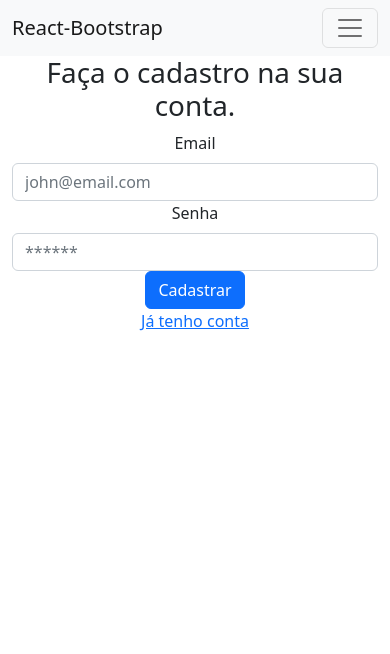
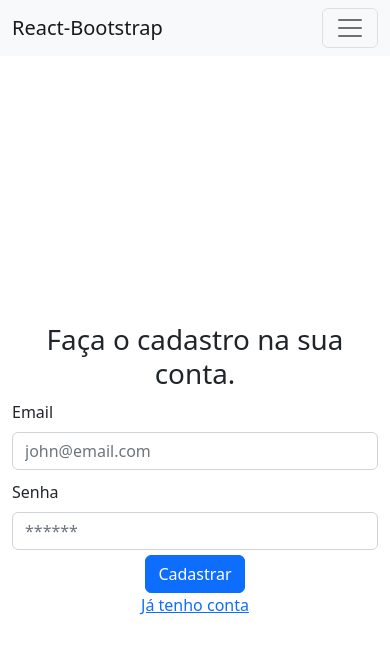
Before and after one commit to gabrielnavas/ecommerce-mern-frontend, a React (Create React App) app: page /signup in a window 390 px wide. Shown: the top 654 px of the page. Built offline with nearby package versions, Linux system fonts and the light colour scheme.

Commit message:
add css, and basic home

```diff
--- /dev/null
+++ b/src/pages/Home.css
@@ -0,0 +1,5 @@
+.home__categoryall--link {
+  text-align: right;
+  display: block;
+  text-decoration: none;
+}
--- a/src/pages/Home.js
+++ b/src/pages/Home.js
@@ -1,8 +1,26 @@
 import React from 'react'
+import { Link } from 'react-router-dom'
+
+import './Home.css'
 
 function Home() {
   return (
-    <div>Home</div>
+    <div>
+      <img src="https://res.cloudinary.com/learn-code-10/image/upload/v1653947013/yqajnhqf7usk56zkwqi5.png" alt="img top" />
+      <div className="featured-products-container container mt-4">
+        <h2>Last products</h2>
+        {/* last products here */}
+      </div>
+      <div>
+        <Link to="/category/all" className='home__categoryall--link'>
+          See more {">>"}
+        </Link>
+      </div>
+      {/* banner */}
+      <div className="sale_banner--container mt-4">
+      <img src="https://res.cloudinary.com/learn-code-10/image/upload/v1654093280/xkia6f13xxlk5xvvb5ed.png" alt='banner' />
+      </div>
+    </div>
   )
 }
 
--- a/src/pages/Login.js
+++ b/src/pages/Login.js
@@ -19,18 +19,18 @@ function Login() {
         <Col md={6} className="login__form--container">
           <Form style={{ width: "100%" }} onSubmit={handleSubmit}>
             <h1>Entre com sua conta.</h1>
-            <Form.Group>
+            <Form.Group className="login__form--group">
               <Form.Label>Email</Form.Label>
               <Form.Control type ="email" placeholder="john@email.com" required value={email} onChange={e => setEmail(e.target.value)} />
             </Form.Group>
-            <Form.Group>
+            <Form.Group className="login__form--group">
               <Form.Label>Senha</Form.Label>
               <Form.Control type ="password" placeholder="******" required value={password} onChange={e => setPassword(e.target.value)} />
             </Form.Group>
             <Form.Group>
               <Button type="submit">Entrar</Button>
             </Form.Group>
-            <p><Link>Não tenho conta ainda</Link></p>
+            <p><Link to="/signup">Não tenho conta ainda</Link></p>
           </Form>
         </Col>
         <Col md={6} className="login__image--container"></Col>
--- /dev/null
+++ b/src/pages/Signup.css
@@ -0,0 +1,27 @@
+.signup__image--container {
+  background-image: url(https://images.unsplash.com/photo-1612690669207-fed642192c40?ixlib=rb-1.2.1&ixid=MnwxMjA3fDB8MHxzZWFyY2h8OXx8dGVjaHxlbnwwfDF8MHx3aGl0ZXw%3D&auto=format&fit=crop&w=800&q=60);
+  height: 90vh;
+  background-size: cover;
+}
+
+.signup__form--container {
+  display: flex;
+  flex-direction: column;
+  align-items: flex-start;
+  justify-content: center;
+  height: 100vh;
+}
+
+.signup__form--group {
+  display: flex;
+  flex-direction: column;
+  align-items: flex-start;
+  margin-bottom: 5px;
+  margin-top: 10px;
+}
+
+@media screen and (max-width: 756px) {
+  .signup__image--container {
+    display: none;
+  }
+}
--- a/src/pages/Signup.js
+++ b/src/pages/Signup.js
@@ -3,6 +3,8 @@ import React, { useState } from 'react'
 import { Col, Container, Row, Form, Button } from 'react-bootstrap'
 
 import { Link } from 'react-router-dom'
+
+import './Signup.css'
 
 function Signup() {
 
@@ -16,21 +18,22 @@ function Signup() {
   return (
     <Container>
       <Row>
-        <Col md={6} className="login__form--container">
+        <Col md={6} className="signup__form--container">
           <Form style={{ width: "100%" }} onSubmit={handleSubmit}>
             <h1>Faça o cadastro na sua conta.</h1>
-            <Form.Group>
+            <Form.Group className='signup__form--group'>
               <Form.Label>Email</Form.Label>
-              <Form.Control type ="email" placeholder="john@email.com" required value={email} onChange={e => setEmail(e.target.value)} />
+              <Form.Control
+                type ="email" placeholder="john@email.com" required value={email} onChange={e => setEmail(e.target.value)} />
             </Form.Group>
-            <Form.Group>
+            <Form.Group className='signup__form--group'>
               <Form.Label>Senha</Form.Label>
               <Form.Control type ="password" placeholder="******" required value={password} onChange={e => setPassword(e.target.value)} />
             </Form.Group>
             <Form.Group>
               <Button type="submit">Cadastrar</Button>
             </Form.Group>
-            <p><Link>Já tenho conta</Link></p>
+            <p><Link to="/login">Já tenho conta</Link></p>
           </Form>
         </Col>
         <Col md={6} className="signup__image--container"></Col>
```
Also changed, not shown: src/pages/Login.css (added, +27 -0 lines).
